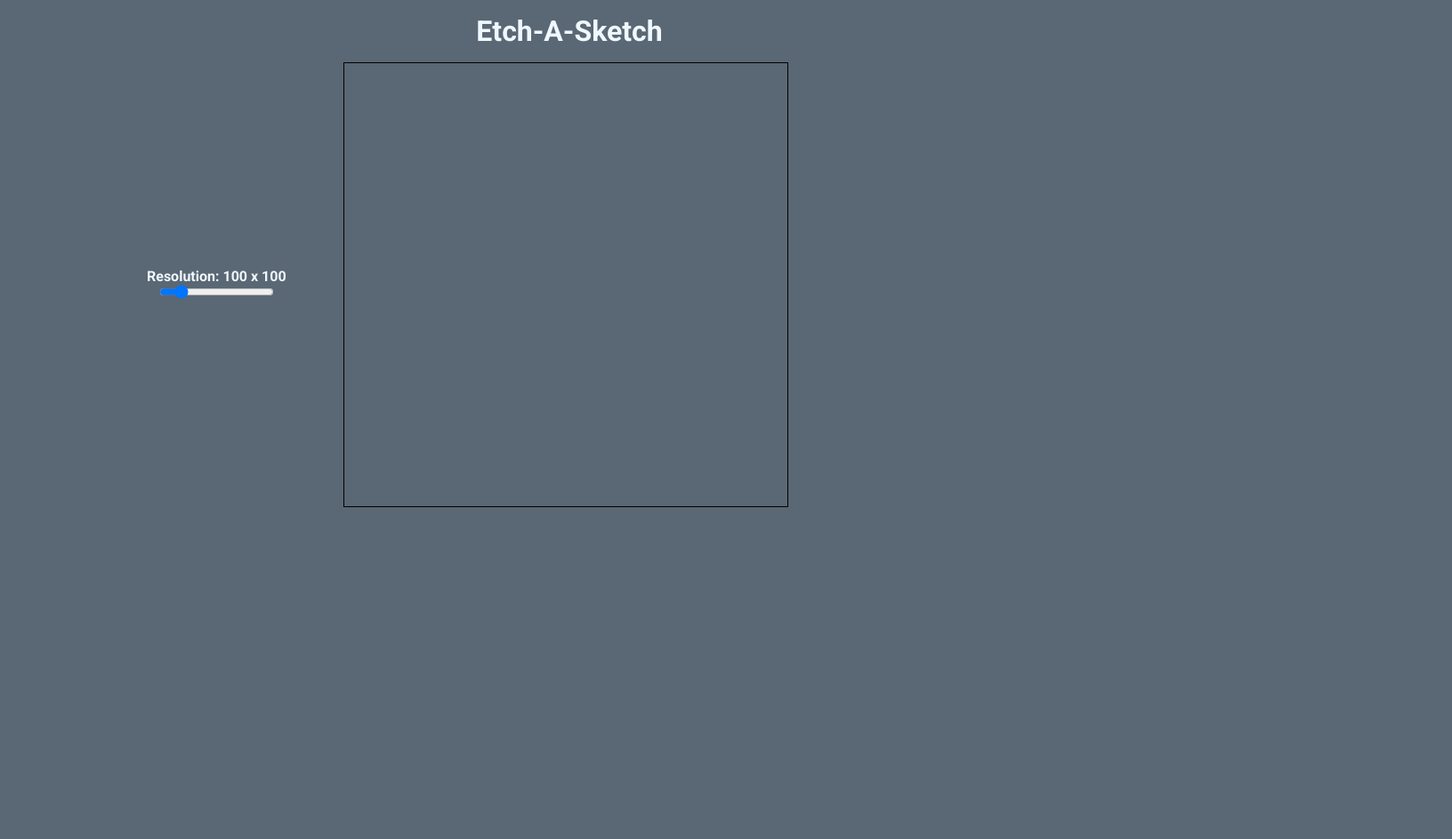
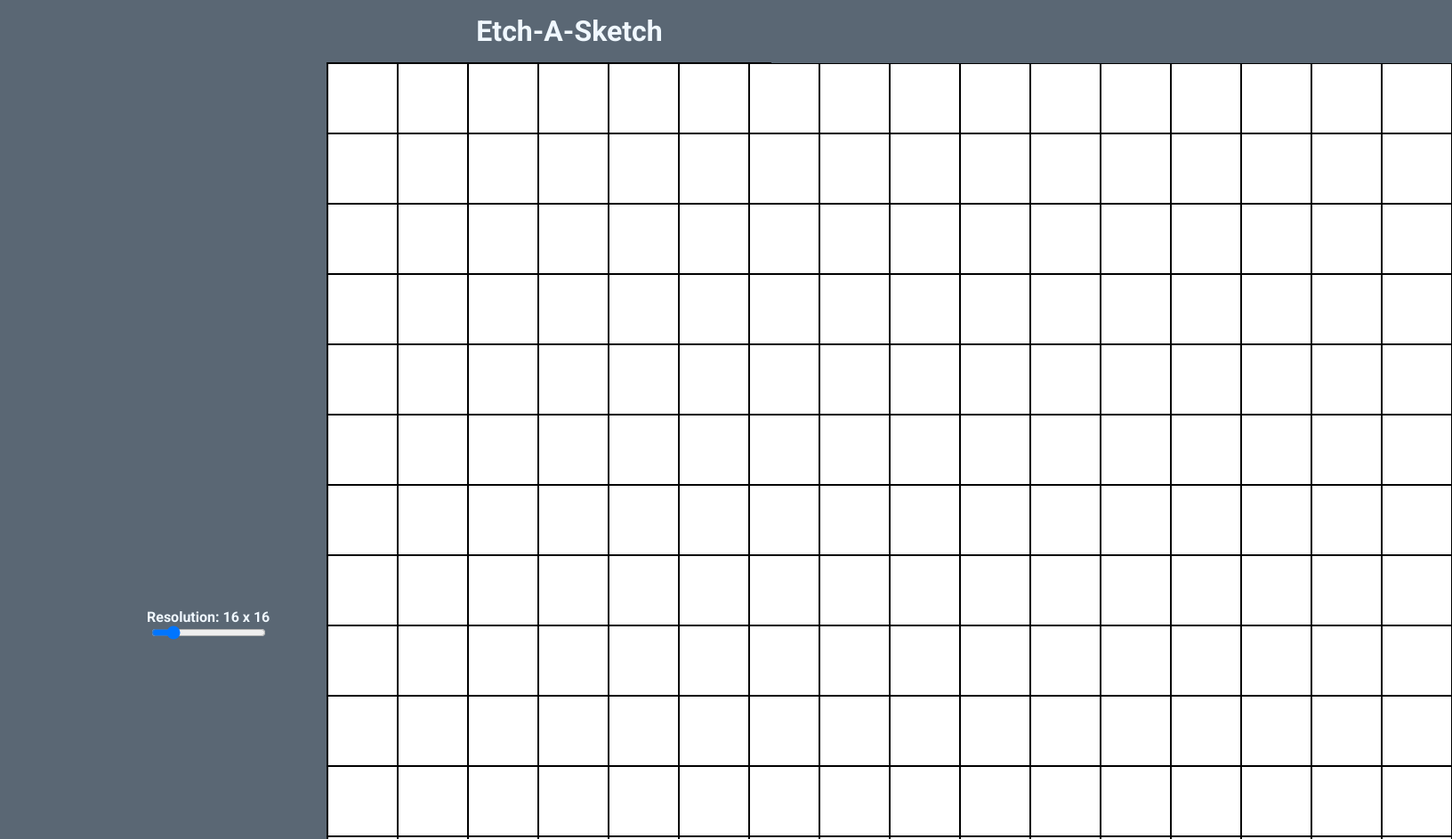
Before and after one commit to Adam-Ers/odin-etchasketch, a plain HTML site: page index.html in a window 1280 px wide. Shown: the top 943 px of the page at 89% size, 1632 px wide, since content can reach past the window. Before the commit the page ends 800 px from the top, so only its background shows below. Drawn offline with Linux system fonts and the light colour scheme.

Commit message:
Grid creation working

```diff
--- a/index.html
+++ b/index.html
@@ -13,7 +13,7 @@
         <main id="viewport">
             <div id="settings">
                 <div id="slidercontainer">
-                    <h3 id="resolutionText">Resolution: 100 x 100</h3>
+                    <h3 id="resolutionText">Resolution: 16 x 16</h3>
                     <input type="range" name="resolution" min="1" max="100" value="16" id="resolutionSlider">
                 </div>
             </div>
--- a/script.js
+++ b/script.js
@@ -0,0 +1,34 @@
+const drawingGrid = document.querySelector("#drawing");
+const resolutionInput = document.querySelector("#resolutionSlider");
+const resolutionText = document.querySelector("#resolutionText");
+
+function refreshGrid() {
+    let resolution = resolutionInput.value;
+    drawingGrid.innerHTML = '';
+    let width = drawingGrid.clientWidth / resolution;
+    console.log(drawingGrid.clientWidth);
+    let row = document.createElement("div");
+    row.classList.add("row");
+    drawingGrid.appendChild(row);
+    for (let x = 0; x < resolution; x++)
+    {
+        let column = document.createElement("div");
+        column.classList.add("column");
+        row.appendChild(column);
+        for (let y = 0; y < resolution; y++)
+        {
+            let pixel = document.createElement("div");
+            pixel.classList.add("pixel");
+            pixel.style.minWidth = `${width}px`;
+            pixel.style.minHeight = `${width}px`;
+            column.appendChild(pixel);
+        }
+    }
+    resolutionText.textContent = `Resolution: ${resolution} x ${resolution}`;
+}
+
+refreshGrid()
+
+resolutionInput.addEventListener('input', () => {
+    refreshGrid();
+});
--- a/style.css
+++ b/style.css
@@ -53,10 +53,32 @@
 }
 
 #drawing {
-    display: grid;
     aspect-ratio: 1;
     width: 500px;
     border: 1px black solid ;
+}
+
+.row {
+    display: flex;
+    flex-direction: row;
+    /* flex-wrap: wrap; */
+    width: auto;
+    height: auto;
+}
+
+.column {
+    flex-direction: column;
+    flex-basis: 100%;
+    flex: 1;
+    width: auto;
+    height: 100%;
+}
+
+.pixel {
+    flex: 1;
+    flex-basis: 100%;
+    background-color: white;
+    border: 1px solid black;
 }
 
 @media (max-width: 1000px) {
```
